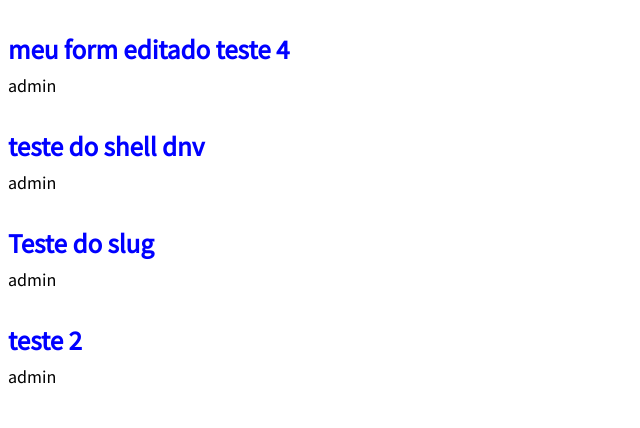
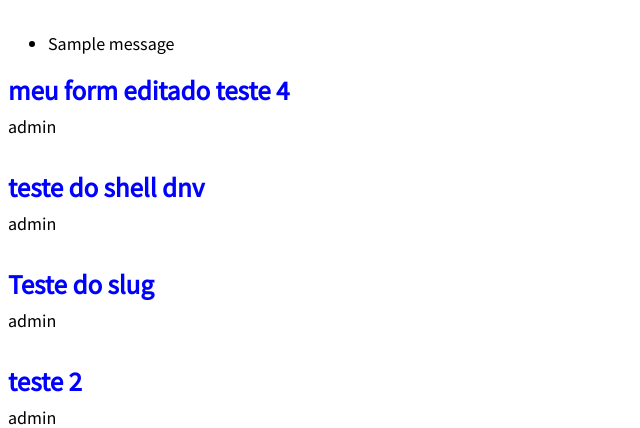
Before and after one commit to rafaeldalvas/django_website, a Django app: page / in a window 1280 px wide. Shown: the part 102-530 px from the top of the page, without its empty margins (0-640 px from the left). Run offline with Django 3.2, Linux system fonts and the light colour scheme; data comes from the database, SQL or seed files in the repository; both versions use the stored data as it was after the commit; one stand-in notice (Sample message) is shown.

Commit message:
mensagens de confirmacao

```diff
--- a/blog/templates/blog/home.html
+++ b/blog/templates/blog/home.html
@@ -1,6 +1,13 @@
 {% extends 'base.html' %}
 {% block title %} Blog {% endblock title %}
 {% block content %}
+    {% if messages %}
+    <ul class="messages">
+        {% for message in messages %}
+        <li{% if message.tags %} class="{{ message.tags }}"{% endif %}>{{ message }}</li>
+        {% endfor %}
+    </ul>
+    {% endif %}
     {% for post in object_list %}
         <div class="post-entry">
             <h2><a href="{{post.get_absolute_url}}">{{ post.titulo }}</a></h2>
--- a/blog/views.py
+++ b/blog/views.py
@@ -2,6 +2,8 @@ from django.shortcuts import render
 from django.urls import reverse_lazy
 from django.views.generic import ListView, DetailView, UpdateView
 from django.views.generic.edit import CreateView, DeleteView
+from django.contrib.messages.views import SuccessMessageMixin
+from django.contrib import messages
 from . models import Post
 # Create your views here.
 
@@ -13,17 +15,36 @@ class BlogDetailView(DetailView):
      model = Post
      template_name = 'blog/post_detail.html'
 
-class BlogCreateView(CreateView):
-     model = Post
-     template_name = 'blog/post_new.html'
-     fields = '__all__'
+class BlogCreateView(SuccessMessageMixin,CreateView):
+    model = Post
+    template_name = 'blog/post_new.html'
+    fields = '__all__'
+    success_message = " O artigo %(titulo)s foi criado com sucesso"
 
-class BlogUpdateView(UpdateView):
+    def get_success_message(self, cleaned_data):
+         return self.success_message % dict(
+             cleaned_data,
+             calculated_field=self.object.titulo,
+         )
+
+class BlogUpdateView(SuccessMessageMixin, UpdateView):
     model = Post
     template_name = 'blog/post_edit.html'
     fields = '__all__'
+    success_message = " O artigo %(titulo)s foi alterado com sucesso"
 
-class BlogDeleteView(DeleteView):
+    def get_success_message(self, cleaned_data):
+        return self.success_message % dict(
+            cleaned_data,
+            calculated_field=self.object.titulo,
+        )
+
+class BlogDeleteView(SuccessMessageMixin, DeleteView):
     model = Post
     template_name = 'blog/post_delete.html'
     success_url = reverse_lazy('home')
+    success_message = " O artigo foi deletado com sucesso"
+
+    def delete (self, request, *args, **kwargs):
+        messages.success(self.request, self.success_message)
+        return super(BlogDeleteView, self).delete(request, *args, **kwargs)
```
Also changed, not shown: blog/templates/blog/post_detail.html (+7 -0 lines), README.md, db.sqlite3.
